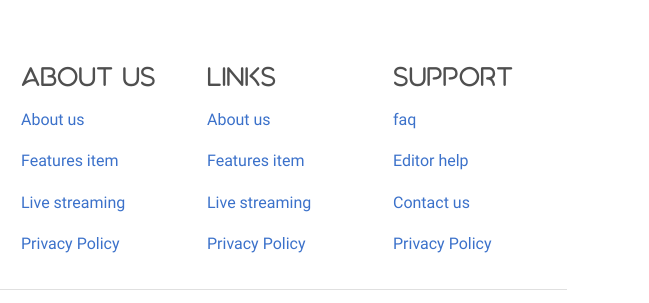
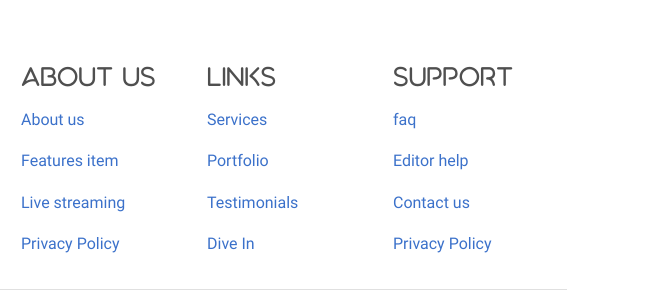
Before and after one commit to CodeMaestroPro/pevsuits, a website built with Vite: page index.html in a window 1280 px wide. Shown: the part 6094-6397 px from the top of the page, 631-1280 px from the left. Built offline with nearby package versions, Linux system fonts and the light colour scheme.

Commit message:
fix: duplicate / incorrect footer links

```diff
--- a/index.html
+++ b/index.html
@@ -645,16 +645,16 @@
 
                 <ul class="list-unstyled">
                   <li class="text-justify text-sm my-3 roboto-regular">
-                    <a href="#">About us</a>
+                    <a href="#services">Services</a>
                   </li>
                   <li class="text-justify text-sm my-3 roboto-regular">
-                    <a href="#">Features item</a>
+                    <a href="#portfolio">Portfolio</a>
                   </li>
                   <li class="text-justify text-sm my-3 roboto-regular">
-                    <a href="#">Live streaming</a>
+                    <a href="#testimonial">Testimonials</a>
                   </li>
                   <li class="text-justify text-sm my-3 roboto-regular">
-                    <a href="#">Privacy Policy</a>
+                    <a href="#hanging-icons">Dive In</a>
                   </li>
                 </ul>
               </div>
```
